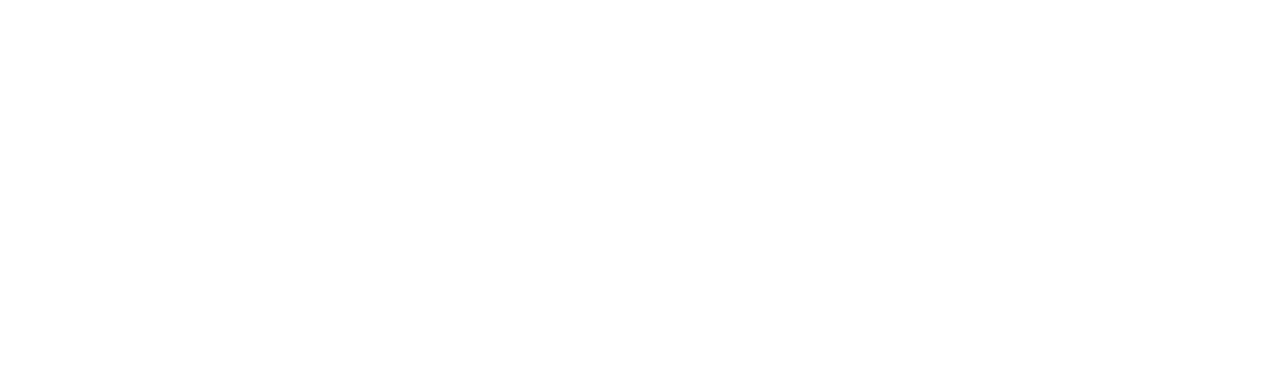
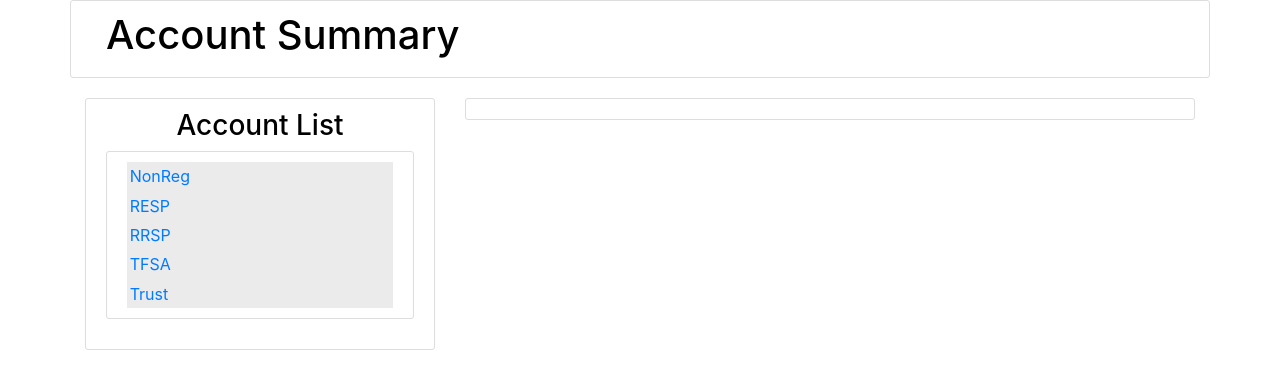
Before and after one commit to elronF/WebAppProject, a Flask app: page / in a window 1280 px wide. Before the commit the part shown is empty. Shown: the top 389 px of the page. Run offline with Flask 2, Linux system fonts and the light colour scheme; some libraries are stand-ins or nearby versions.

Commit message:
Setup initial grid for the app and CSS styles

```diff
--- a/acctTracker/static/styles.css
+++ b/acctTracker/static/styles.css
@@ -1,4 +1,37 @@
 h1, h2, h3, h4 {color: #000000;}
 p {color:#000000;}
 
-.header { border: 2px solid; margin: 2px; border-color: #999999; }
+.content-area {
+  background: #ffffff;
+  padding: 10px 20px;
+  border: 1px solid #dddddd;
+  border-radius: 3px;
+  margin-bottom: 20px;
+}
+
+.account-group {
+  background: #ffffff;
+  padding: 10px 20px;
+  border: 1px solid #dddddd;
+  border-radius: 3px;
+  margin-bottom: 20px;
+}
+
+.banner-accounts {
+  background: #ffffff;
+  padding: 10px 20px;
+  border: 1px solid #dddddd;
+  border-radius: 3px;
+  margin-bottom: 20px;
+}
+
+.account-group li {
+	display: table-cell;
+    vertical-align:middle;
+    height:auto;
+    padding:1%;
+    background:#ebebec;
+}
+.account-group li:hover{
+    background-color:#acce39;
+}
--- a/acctTracker/templates/main.html
+++ b/acctTracker/templates/main.html
@@ -6,8 +6,33 @@
 	</head>
 	<body>
 		<div class="container">
-			{% block content %}
-			{% endblock %}
+			<div class="row banner-accounts">
+				<div class="col-md-12">
+					<div class="header">
+					<h1>Account Summary</h1>
+					</div>
+				</div>
+			</div>
+			<div class="row"> <!--ROW-->
+				<div class="col-md-4"> <!--COLUMN FOR ACCOUNTS-->
+					<div class="content-area" align="center"> <!--FOR STYLING PURPOSES-->
+						<h3>Account List</h3>
+						<ul class="account-group">
+							{% for account in accounts %}
+							<li class="account-item d-flex justify-content-between align-items-center">
+								<a href = "{{url_for('showOneAccount', account_id = account.id)}}">{{ account.accountType }}</a>
+							</li>
+							{% endfor %}
+						</ul>
+					</div>
+				</div>
+				<div class="col-md-8"> <!--COLUMN FOR CONTENT-->
+					<div class="content-area" align="center">
+					{% block content %}
+					{% endblock %}
+					</div>
+				</div>
+			</div>
 		</div>
 	</body>
 </html>
```
Also changed, not shown: acctTracker/templates/accounts.html (+26 -16 lines).
